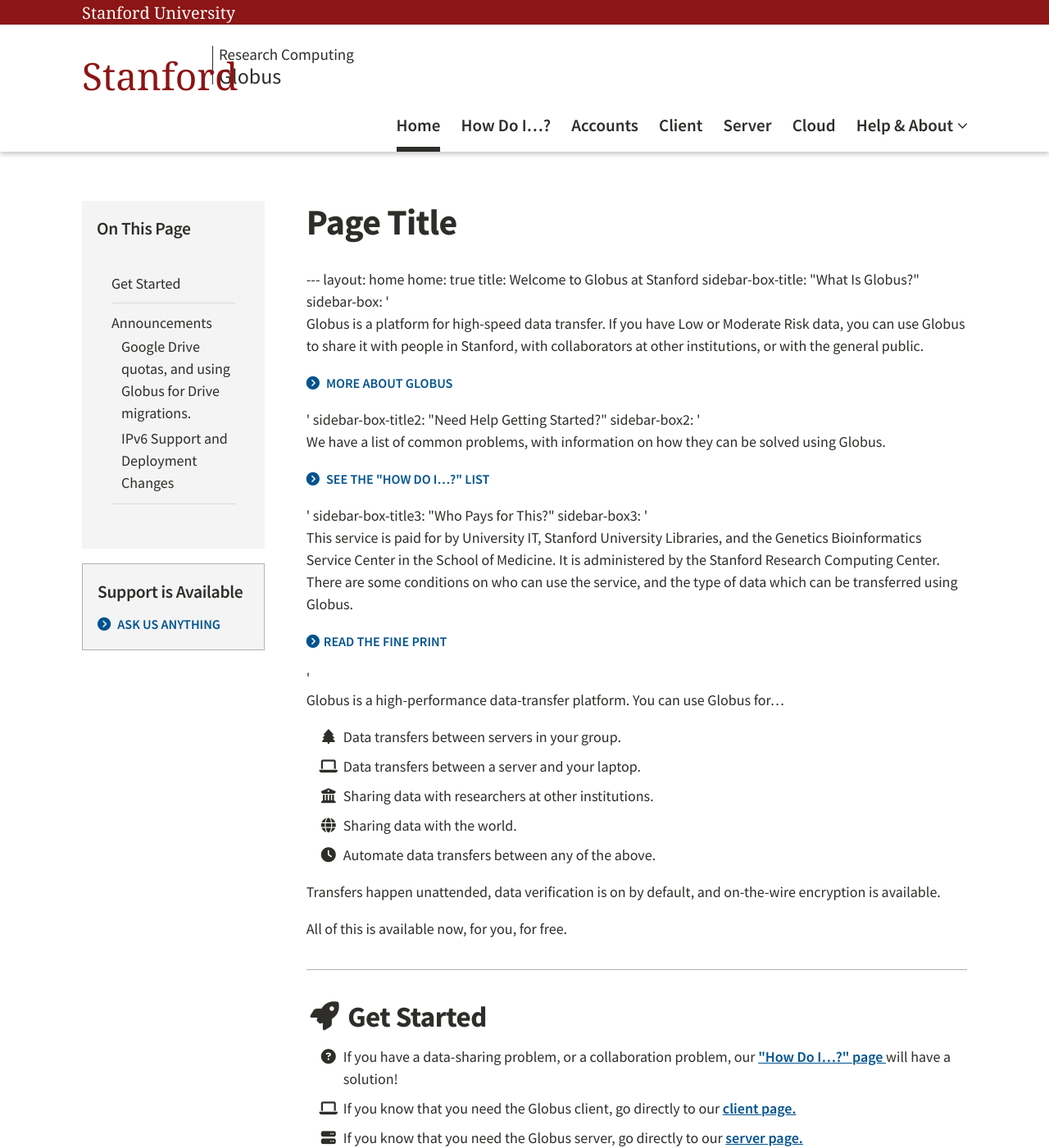
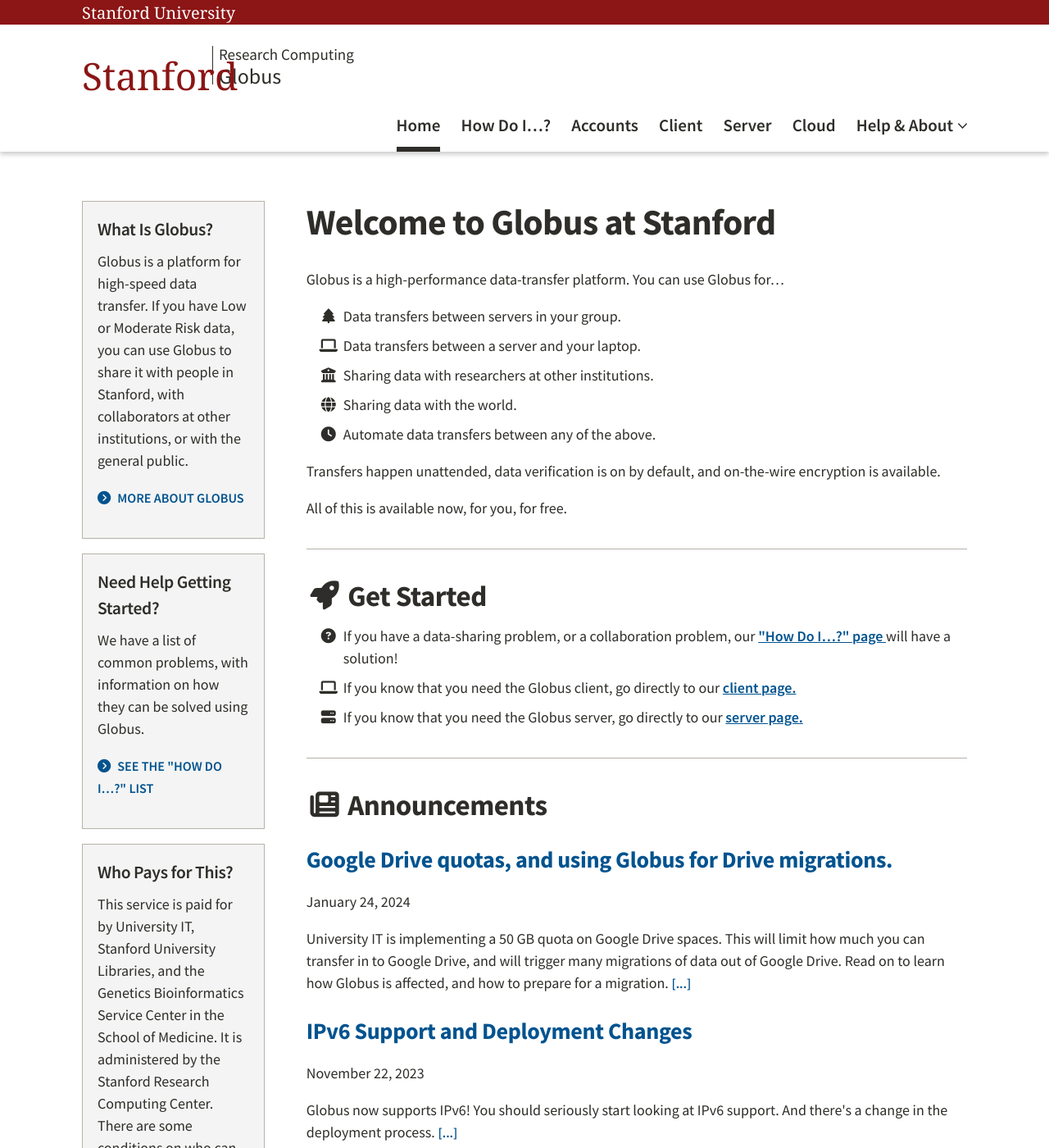
Before and after one commit to stanford-rc/globus.stanford.edu, a Jekyll site: the page built from index.html, in a window 1280 px wide and 1400 px high. Shown: the whole window at 82% size. Built offline with Jekyll 4.4.1, drawn with Linux system fonts in a browser that asks for light colours; nearby versions of some CDN libraries; some web fonts are replaced; the list of posts is cut into pages by our own code; some of the changed text lies outside the part shown.

Commit message:
fixing broken home page

```diff
--- a/_includes/head.html
+++ b/_includes/head.html
@@ -21,6 +21,4 @@
 <link rel="stylesheet" href="https://fonts.googleapis.com/css?family=Roboto+Mono">
 <link rel="stylesheet" href="/assets/css/decanter.css">
 <link rel="stylesheet" href="/assets/css/custom.css">
-<link rel="shortcut icon" href="/assets/images/favicon.ico">
-
-<link rel="shortcut icon" href="{{ "images/favicon.ico"  }}">
+<link rel="shortcut icon" href="/favicon.ico">
--- a/index.html
+++ b/index.html
@@ -13,7 +13,8 @@ sidebar-box2: '<p>We have a list of common problems, with information on how the
 
 sidebar-box-title3: "Who Pays for This?"
 sidebar-box3: '<p>This service is paid for by University IT, Stanford University Libraries, and the Genetics Bioinformatics Service Center in the School of Medicine. It is administered by the Stanford Research Computing Center. There are some conditions on who can use the service, and the type of data which can be transferred using Globus.<p><a class="more-link" href="{{ "policies.html" | relative_url }}"><i class="fa fa-chevron-circle-right"></i>Read the fine print</a></p>'
-
+toc: false
+---
 
   <div class="text-chunk">
     <p>Globus is a high-performance data-transfer platform. You can use Globus
```
